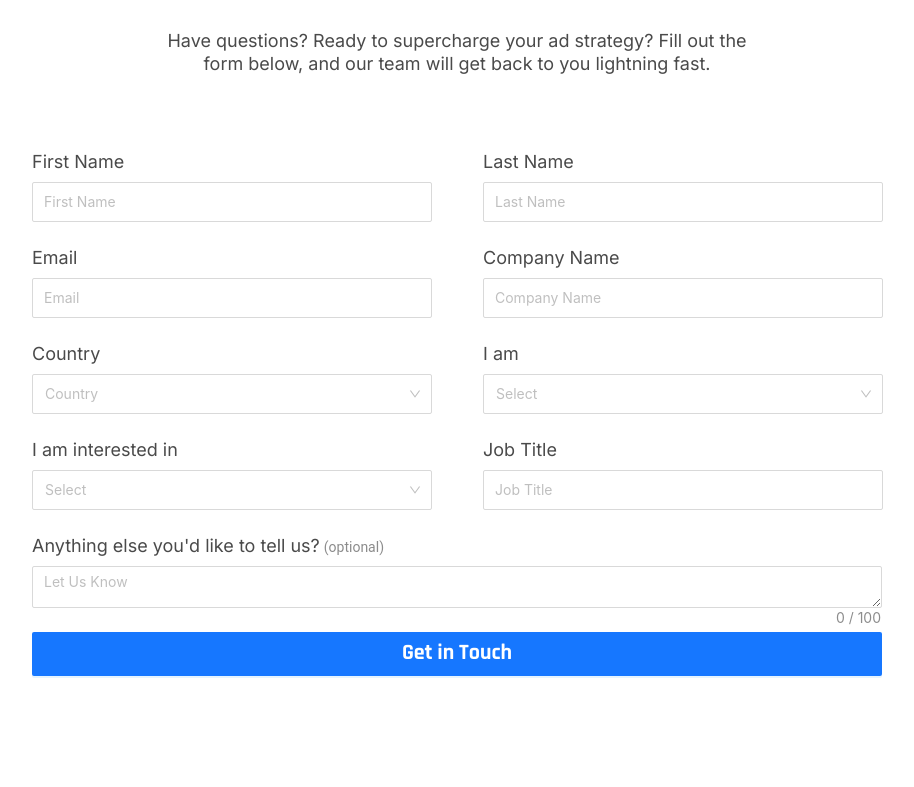
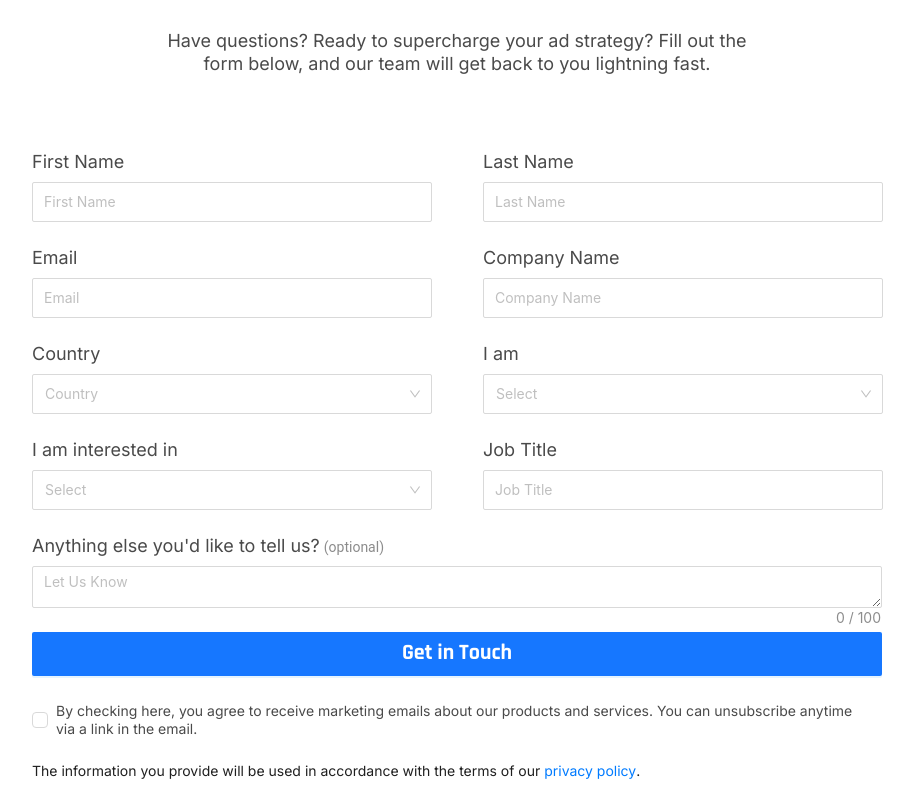
Before and after one commit to jwong65/vite-react-site, a React (Vite) app: page /contact in a window 1280 px wide. Shown: the part 1132-1919 px from the top of the page, without its empty margins (183-1097 px from the left). Built offline with nearby package versions, Linux system fonts and the light colour scheme.

Commit message:
Added the last privacy policy text and link, styled both

```diff
--- a/src/pages/Contact.jsx
+++ b/src/pages/Contact.jsx
@@ -1,6 +1,7 @@
 import React , {useState} from 'react'
+import { Link } from 'react-router-dom'
 import contactImage from "../assets/contact_photo1.png"
-import { Form, Input, Button, Select, Result, Row, Col, message } from 'antd';
+import { Form, Input, Button, Select, Result, Row, Col, message, Checkbox } from 'antd';
 
 import "./contact.css"
 
@@ -141,11 +142,21 @@ export default function Contact() {
                   Get in Touch
                 </Button>
               </Form.Item>
+              <Form.Item
+                name='consent'
+                valuePropName='checked'
+              >
+                <Checkbox className='contact-consent-checkbox'>
+                  By checking here, you agree to receive marketing emails about our products and services. You can unsubscribe anytime via a link in the email.
+                </Checkbox>
+              </Form.Item>
+              <div className='privacy-policy-text'>
+                The information you provide will be used in accordance with the terms of our <Link to='/privacy' className='privacy-policy-link'>privacy policy</Link>.
+              </div>
             </Form>
           </div>
         </div>
       ):(<>No form</>)}
-      Contact
     </div>
   )
 }
--- a/src/pages/contact.css
+++ b/src/pages/contact.css
@@ -202,6 +202,25 @@
     border: 1px solid #06C !important;
     background: #06C !important;
 }
+.contact-consent-checkbox{
+    font-family: 'Inter', sans-serif;
+    font-weight: 400;
+    font-size: 14px;
+    line-height: 130%;
+    letter-spacing: 0%;
+    color:#4A4A4A;
+
+}
+.privacy-policy-text{
+    font-family: 'Inter', sans-serif;
+    font-weight: 400;
+    font-size: 14px;
+    line-height: 130%;
+    letter-spacing: 0%;
+}
+.privacy-policy-link{
+    color: #007BFF;
+}
 @media (max-width: 767px) {
     .contact-form .ant-input,
     .contact-form .ant-select {
```
